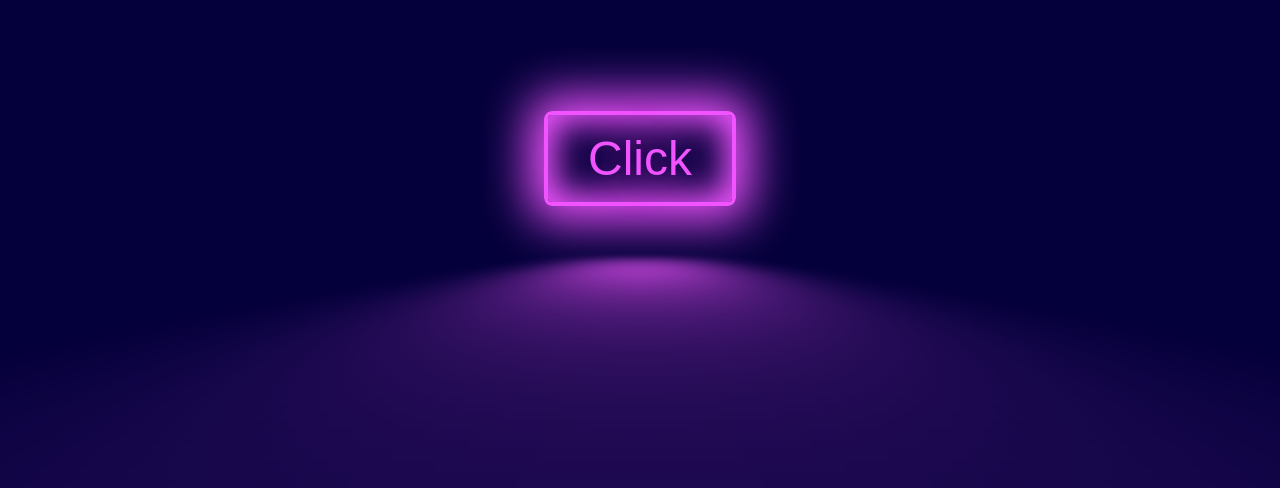
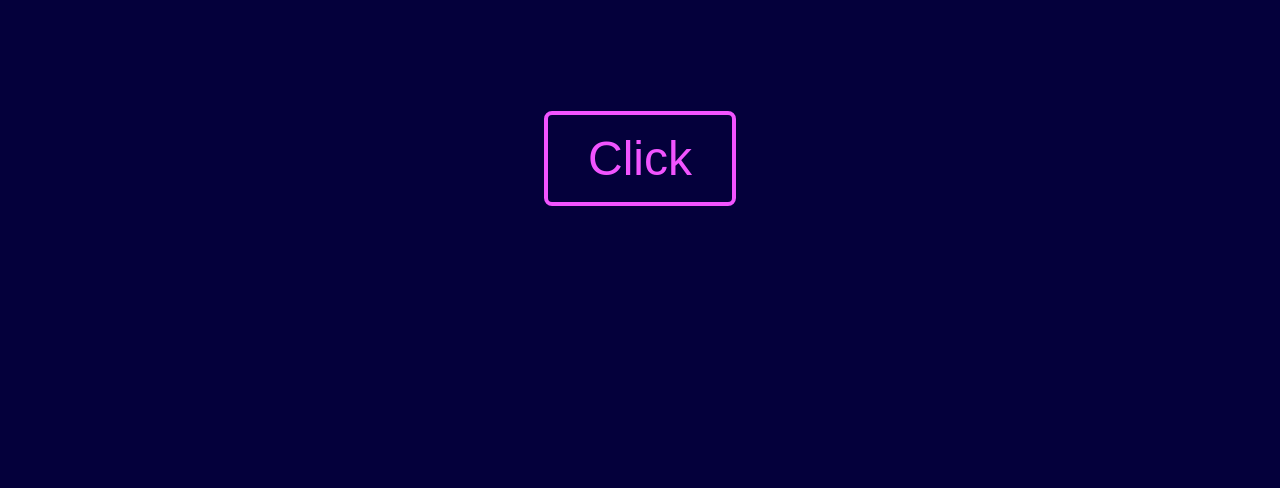
Before and after one commit to vitor2806/neon-button, a plain HTML site: page index.html in a window 1280 px wide. Shown: the part 242-730 px from the top of the page. Drawn offline with Linux system fonts and the light colour scheme.

Commit message:
update to reverse effect

```diff
--- a/style.css
+++ b/style.css
@@ -18,10 +18,8 @@ a {
     border: 0.1em solid rgb(241, 84, 255);
     padding: 1rem 2.5rem;
     border-radius: .5rem;
-    text-shadow: 0 0 1em rgb(241, 84, 255);
-    box-shadow: 0 0 3rem .3em rgb(241, 84, 255), inset 0 0 2rem 0.5rem rgb(241, 84, 255);
     position: relative;
-    transition: 250ms;
+    transition: 300ms ease-in;
 }
 
 a::before {
@@ -29,22 +27,23 @@ a::before {
     content: '';
     position: absolute;
     background-color: rgba(241 84 255);
-    transform: perspective(1em) rotateX(55deg) scale(1, 0.5);
+    transform: perspective(1em) rotateX(50deg) scale(1, 0.4);
     top: 130%;
     left: 0;
     width: 100%;
     height: 100%;
     filter: blur(1em);
-    transition: 500ms linear;
+    opacity: 0;
+    transition: 200ms linear;
 }
 
 a:focus,
 a:hover {
-    text-shadow: none;
-    box-shadow: 0 0 3rem .3em rgb(241, 84, 255);
+    text-shadow: 0 0 1em rgb(241, 84, 255);
+    box-shadow: 0 0 2rem .3em rgb(241, 84, 255), inset 0 0 2rem 0.5rem rgb(241, 84, 255);
 }
 
 a:focus::before,
 a:hover::before {
-    opacity: 0.5;
+    opacity: 1;
 }
```
